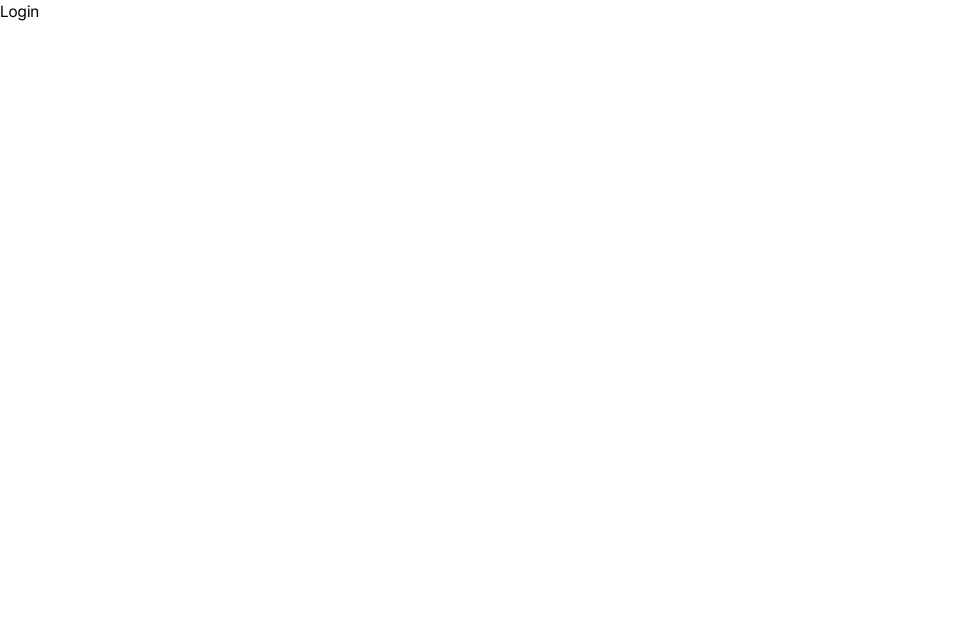
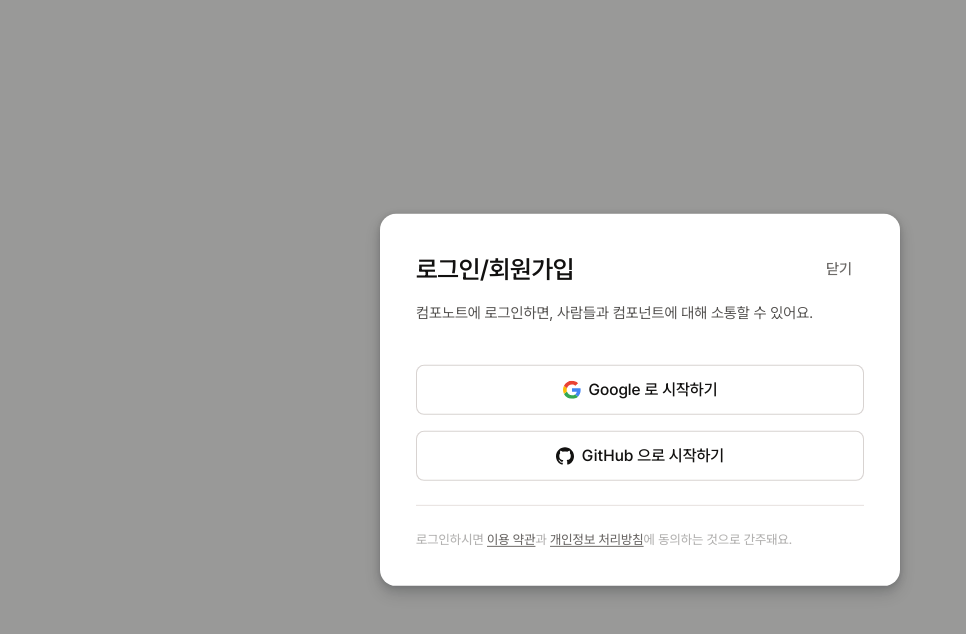
Before and after one commit to JECT-Study/Componote-FE, a Next.js app: page /login in a window 1280 px wide. Shown: the top 634 px of the page, without its empty margins (0-966 px from the left). Built offline with nearby package versions, Linux system fonts and the light colour scheme; no server answers.

Commit message:
[✨feat]: Modal 아닌 경우 Login 페이지 구현

```diff
--- a/src/app/login/page.tsx
+++ b/src/app/login/page.tsx
@@ -1,3 +1,14 @@
+"use client";
+
+import { Dialog } from "@/components";
+import { useRouter } from "next/navigation";
+
 export default function Login() {
-  return <div>Login</div>;
+  const router = useRouter();
+
+  return (
+    <Dialog router={router}>
+      <Dialog.Login router={router} />
+    </Dialog>
+  );
 }
```
